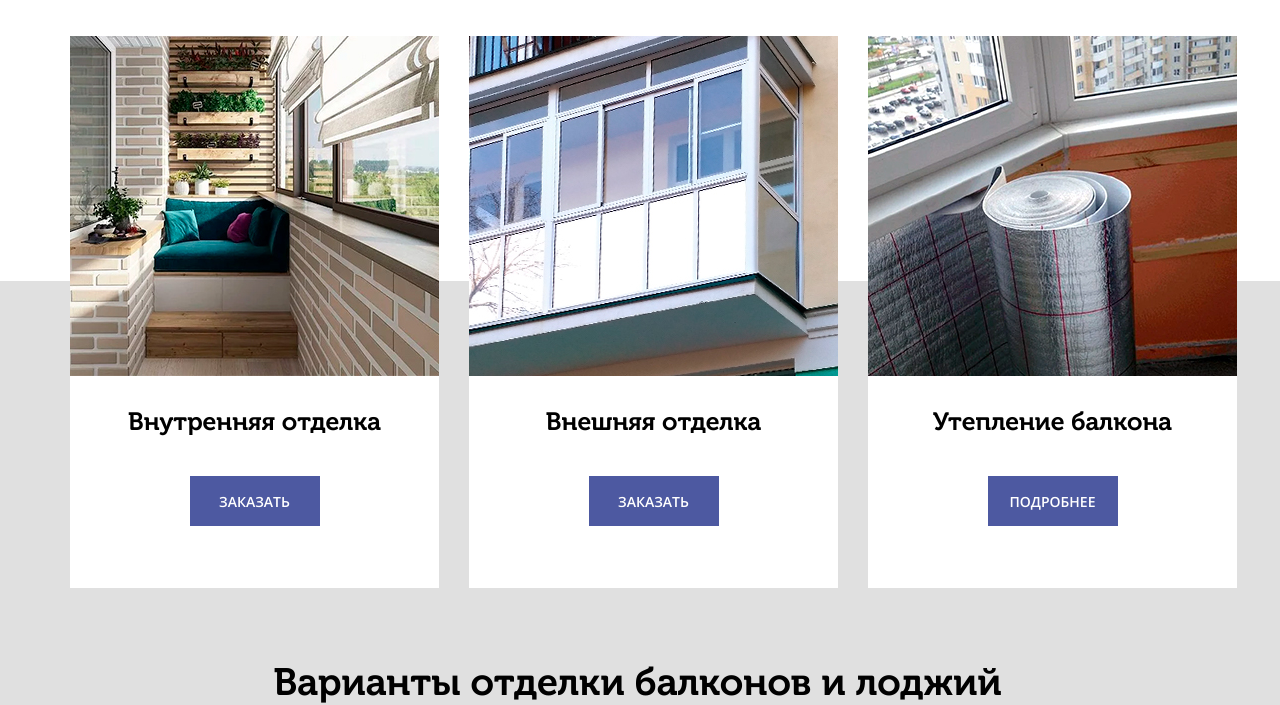
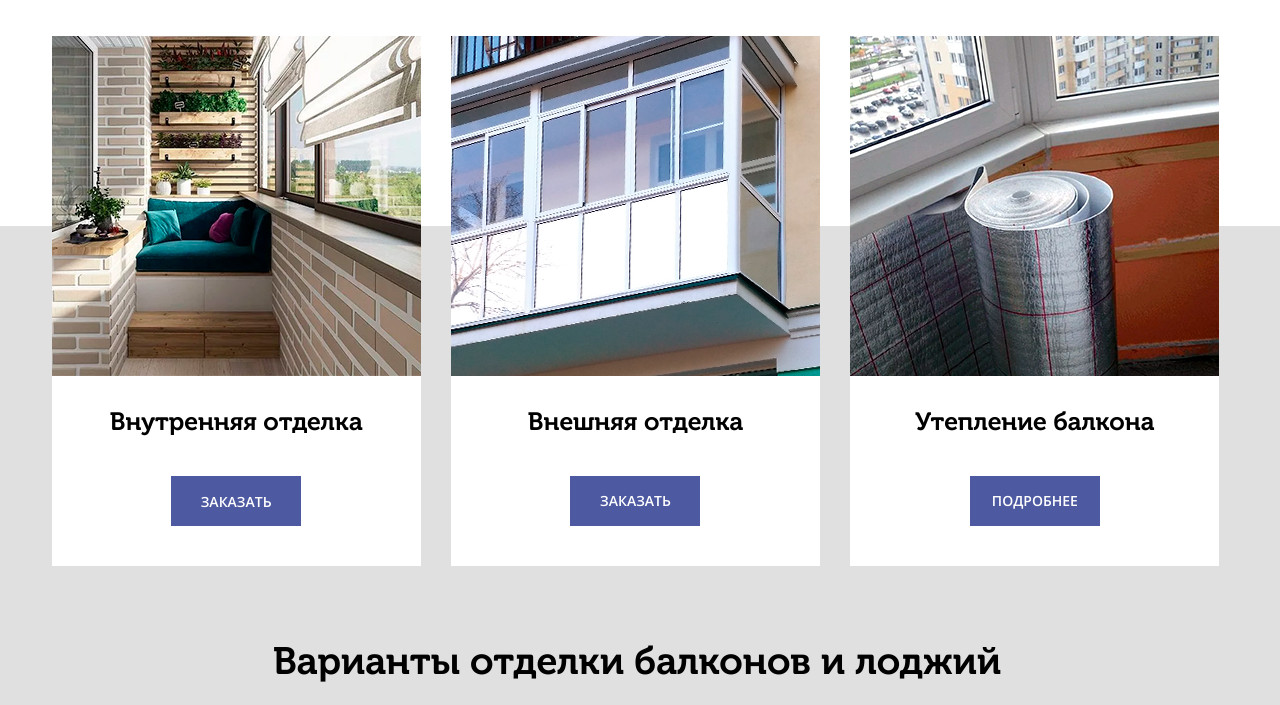
Before and after one commit to Dragdjqys/verst, a plain HTML site: page index.html in a window 1280 px wide. Shown: the part 100-805 px from the top of the page. Drawn offline with Linux system fonts and the light colour scheme.

Commit message:
minor improvements

```diff
--- a/index.css
+++ b/index.css
@@ -62,23 +62,13 @@ body {
     /* не знаю как получить нужный фон и фотошопа */
     background-image: url(img/white-background.jpg);
     background-repeat: no-repeat;
-    background-size: 100% 381px;
+    background-size: 100% 326px;
 }
 
 h2 {
     font-family: "Museo Cyrl 700", Arial, Helvetica, sans-serif;
     font-size: 38px;
     text-align: center;
-    margin-top: 30px;
-}
-
-.white-background {
-    background-color: #ffffff;
-    width: 100%;
-    height: 381px;
-    position: relative;
-    z-index: -1;
-    top: 325px;
 }
 
 @media (max-width: 1200px) {
@@ -107,7 +97,6 @@ h2 {
     .works {
         flex-direction: column;
         margin: 5px;
-
     }
 
     .works img {
@@ -117,9 +106,26 @@ h2 {
 }
 
 .works div {
-    margin: 15px;
     background-color: white;
+    height: 530px;
+}
 
+.works__in {
+    margin-left: -9px;
+    margin-top: 13.5px;
+}
+
+
+
+
+.works__out {
+    margin-left: 19px;
+    margin-top: 13px;
+}
+
+.works__insulation {
+    margin-left: 19px;
+    margin-top: 13px;
 }
 
 
@@ -177,8 +183,8 @@ h2 {
 }
 
 .variants_logo {
-    margin-top: 56px;
-    margin-left: -5px;
+    padding-top: 27px;
+    margin-left: -6px;
 
 }
 
--- a/index.html
+++ b/index.html
@@ -18,20 +18,20 @@
         <h2>Отделка балконов и лоджий</h2>
         <div class="works">
 
-            <div class="works_in">
+            <div class="works__in">
 
                 <img src="img/works_in.jpg" alt="works inside">
                 <p class="works_name"> Внутренняя отделка</p>
                 <button class="works_button">Заказать</button>
             </div>
 
-            <div class="works_out">
+            <div class="works__out">
                 <img src="img/works_out.jpg" alt="works outside">
                 <p class="works_name"> Внешняя отделка</p>
                 <button class="works_button">Заказать</button>
             </div>
 
-            <div class="works_insulation">
+            <div class="works__insulation">
                 <img src="img/works_insulation.jpg" alt="insulation">
                 <p class="works_name"> Утепление балкона</p>
                 <button class="works_button">Подробнее</button>
@@ -56,7 +56,8 @@
                 </div>
 
                 <div class="__cards__wood">
-                    <p class="__cards_name">Отделка лоджии<br> деревом</p>
+                    <p class="__cards_name">Отделка лоджии<br>
+                         деревом</p>
                     <p class="__cards__wood_text">Мы используем вагонку экстра-класса. Её особенность – это отсутствие
                         сучков.
                         Достоинствами этого материала являются экологичность, красота и теплоизоляционные
```
